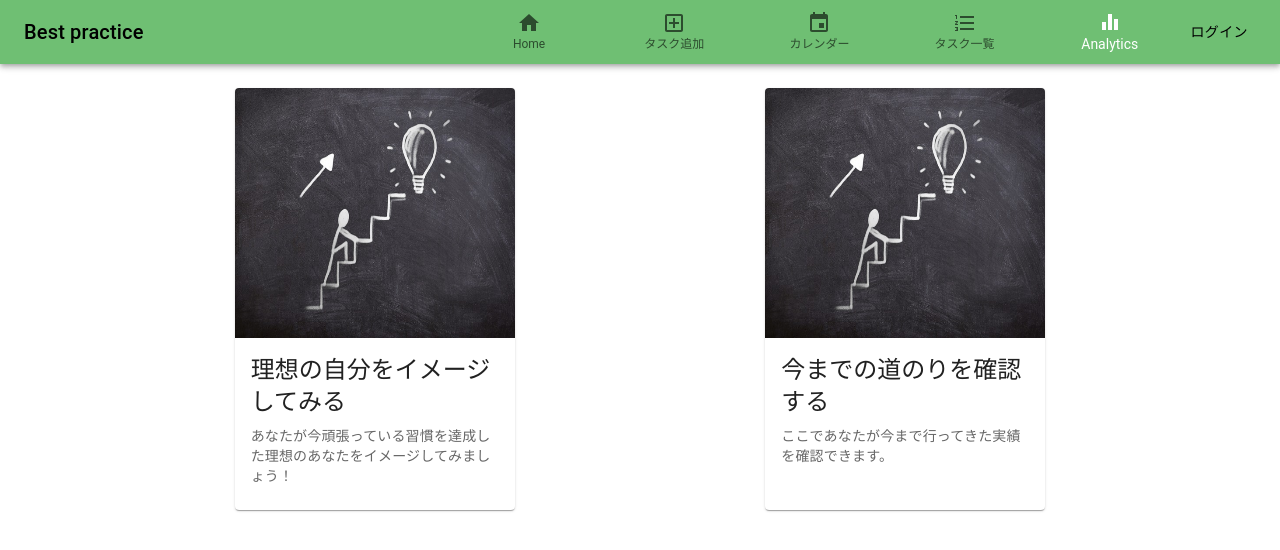
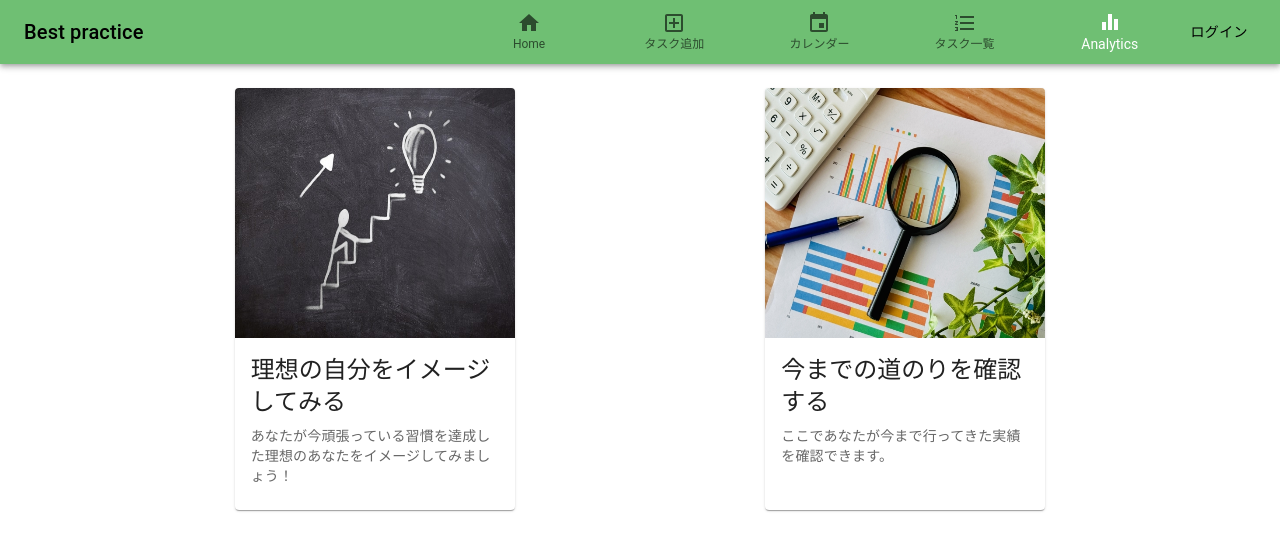
Before and after one commit to s1F102201492/my-schedule, a Next.js app: page /analytics in a window 1280 px wide. Shown: the top 550 px of the page. Built offline with nearby package versions, Linux system fonts and the light colour scheme; no server answers; what @mui/material-nextjs would draw is missing.

Commit message:
pcでのanalyticsページの修正

```diff
--- a/app/components/analytics/AnalyticsCardPage.tsx
+++ b/app/components/analytics/AnalyticsCardPage.tsx
@@ -59,7 +59,7 @@ export const AnalyticsCardPage: React.FC<modelPageProps> = ({ switchModelPage, s
                     }}>
                     <CardMedia
                         component='img'
-                        image='img/business-3695073_640.jpg'
+                        image='img/data_img.jpg'
                         sx={{ width: 400, height: 250, objectFit: "fill" }}
                     />
                     <CardContent>
```
